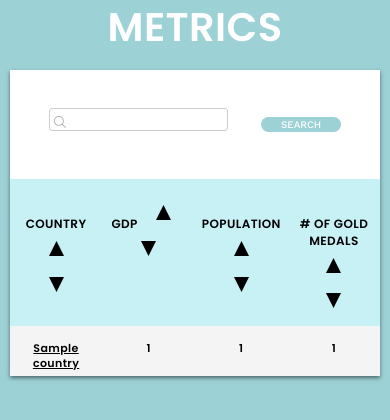
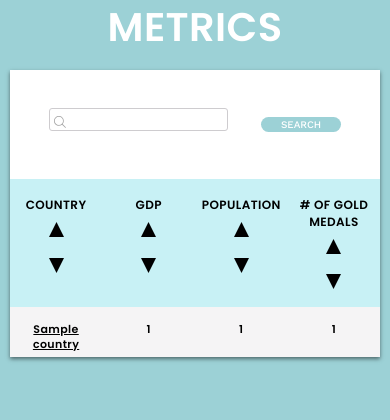
Before and after one commit to briantacderan/gold-medal-flask, a Flask app: page / in a window 390 px wide. Shown: the part 248-668 px from the top of the page. Run offline with Flask 2, Linux system fonts and the light colour scheme; tables that the repository leaves empty hold one stand-in row (values such as "Sample post").

Commit message:
Adjust more css

```diff
--- a/static/stylesheets/style.css
+++ b/static/stylesheets/style.css
@@ -214,13 +214,14 @@ h2#hidden.subheader:hover {
 
   img.sort {
     width: 15px;
-    margin: 8px 15px;
+    margin: 8px 20px;
   }
 
   #container {
     width: 95%;
     min-width: 100px;
     font-size: 11px;
+    vertical-align: bottom;
   }
 
   tr {
@@ -231,6 +232,7 @@ h2#hidden.subheader:hover {
     font-size: 12px;
     max-width: 8px;
     padding: 5px;
+    padding-top:7px;
 
   }
 
```
